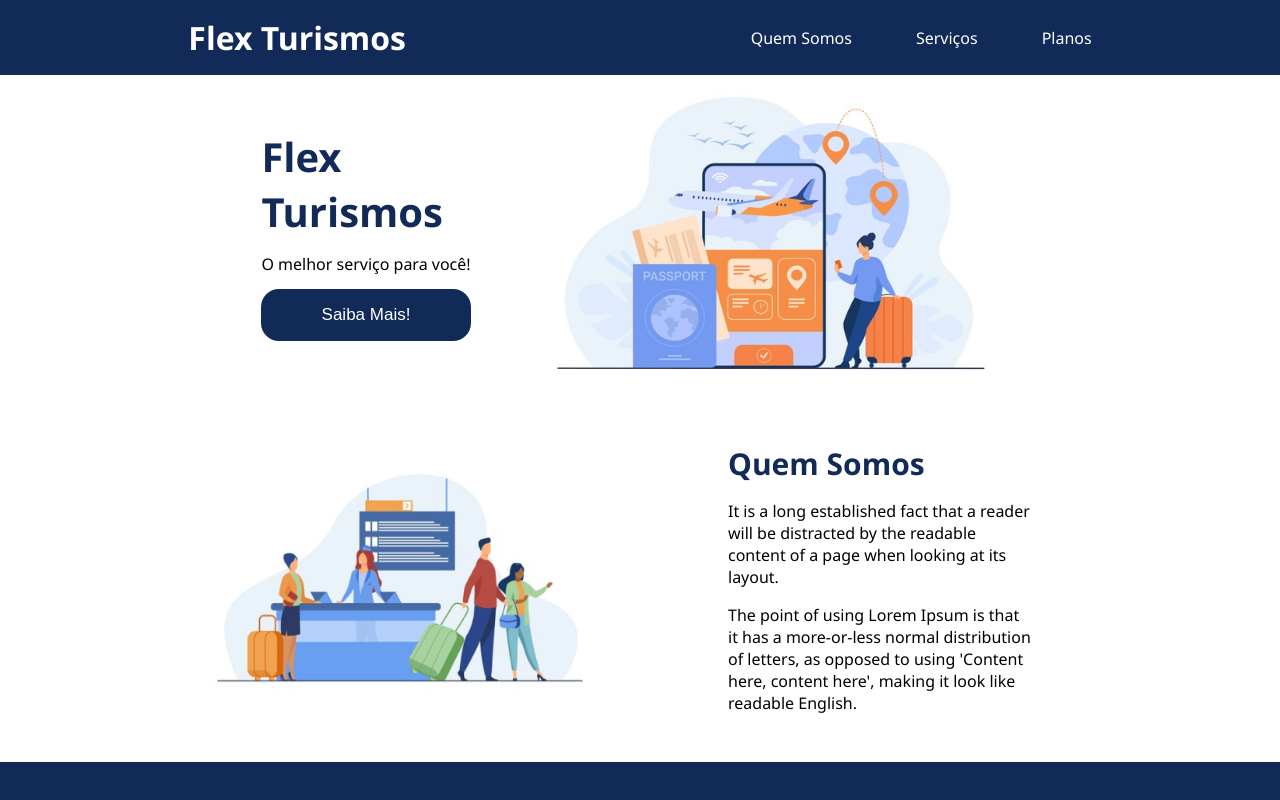
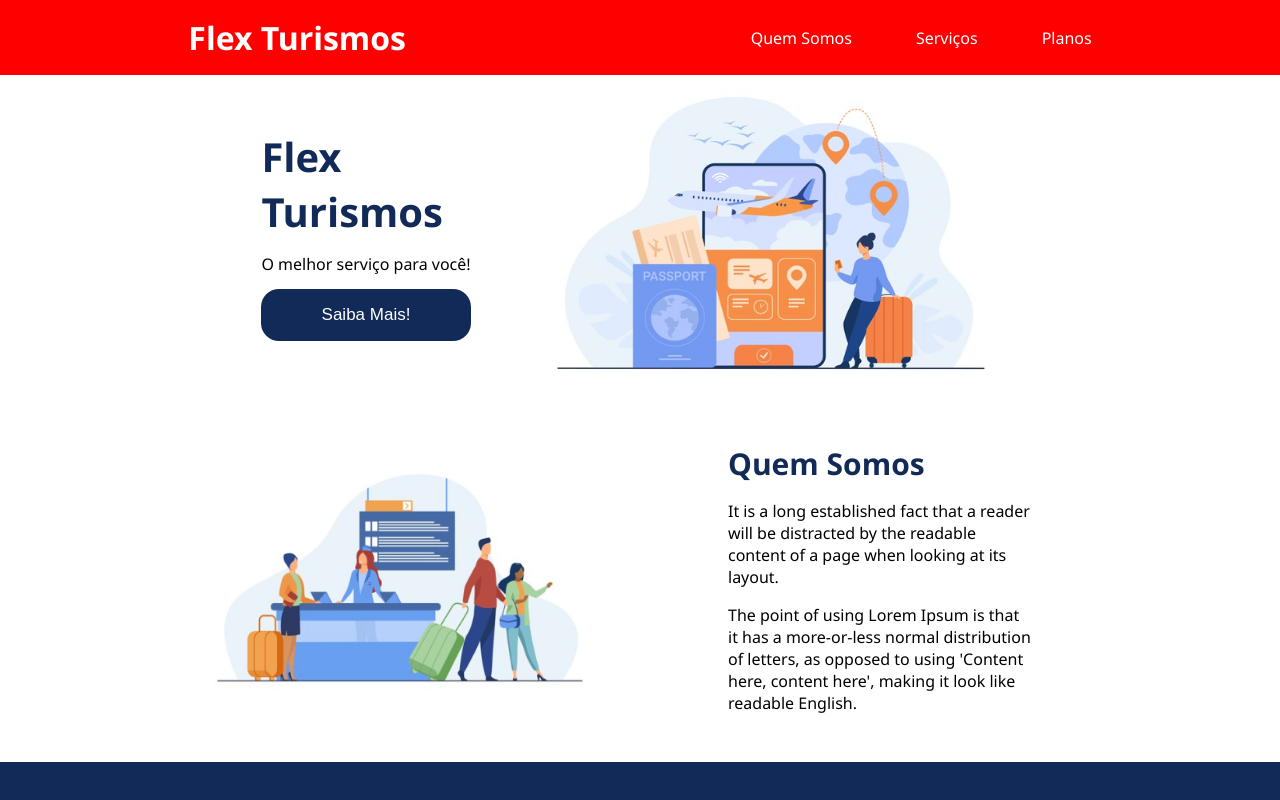
Before and after one commit to danilolima17/pwa-nextjs, a Next.js app: page / in a window 1280 px wide. Shown: the top 800 px of the page. Built offline with nearby package versions, Linux system fonts and the light colour scheme.

Commit message:
update header color

```diff
--- a/src/components/Header.jsx
+++ b/src/components/Header.jsx
@@ -1,7 +1,7 @@
 const { styled } = require("styled-components");
 
 const HeaderContainer = styled.header`
-    background-color: rgb(18, 42, 87);
+    background-color: red;
     display: flex;
     justify-content: space-around;
     align-items: center;
```
Also changed, not shown: 1 other file (tests, documents, lock files or other folders).
